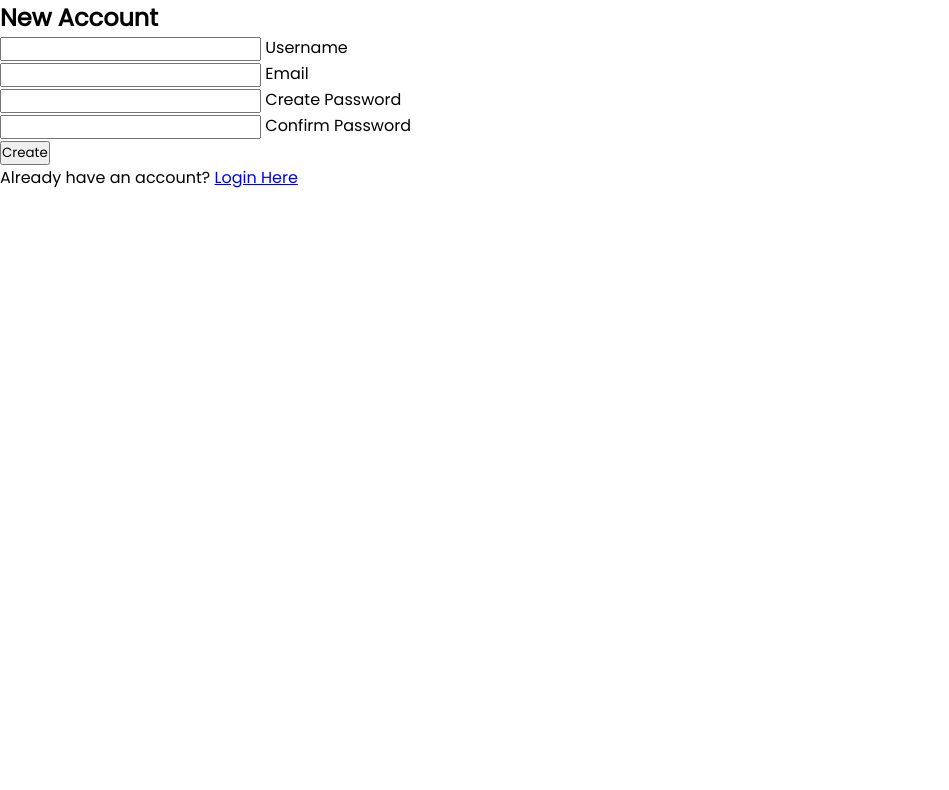
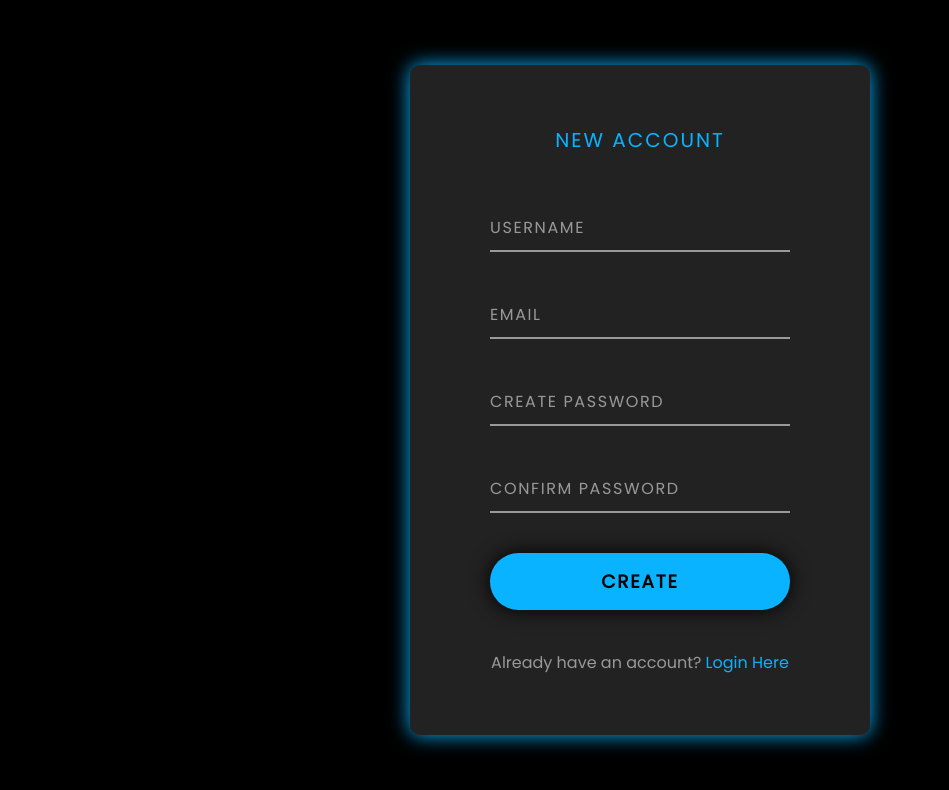
Before and after one commit to jsunh98/anim-reg-form, a plain HTML site: page index.html in a window 1280 px wide. Shown: the whole page, without its empty margins (0-949 px from the left). Drawn offline with Linux system fonts and the light colour scheme.

Commit message:
added css styling. created global variables for colors. finished styling

```diff
--- a/styles.css
+++ b/styles.css
@@ -6,3 +6,95 @@
     box-sizing: border-box;
     font-family: 'Poppins', consolas;
 }
+:root {
+    --clr: #0ab3ff;
+    --white: #fff;
+    --bg: #000;
+    --form-bg: #222;
+    --in-border: 2px solid#999;
+    --in-label: #999;
+
+}
+body {
+    display: flex;
+    justify-content: center;
+    align-items: center;
+    min-height: 100vh;
+    background: var(--bg);
+
+}
+form {
+    background: var(--form-bg);
+    padding: 60px 80px 60px;
+    text-align: center;
+    flex-direction: column;
+    border-radius: 10px;
+    border-color: 2px solid var(--clr);
+    box-shadow: 0 0 20px var(--clr);
+
+}
+form h2 {
+    font-weight: 500;
+    text-transform: uppercase;
+    font-size: 1.25em;
+    padding-bottom: 50px;
+    letter-spacing: 0.1em;
+    color: var(--clr);
+}
+.inputBox {
+    position: relative;
+    width: 300px;
+    margin-bottom: 40px;
+}
+.inputBox input {
+    width: 100%;
+    position: relative;
+    padding: 10px 0;
+    background: transparent;
+    border: none;
+    border-bottom: var(--in-border);
+    outline: none;
+    color: var(--white);
+    font-size: 1em;
+    text-transform: capitalize;
+    letter-spacing: 0.15em;
+}
+.inputBox label {
+    position: absolute;
+    left: 0;
+    padding: 10px 0;
+    pointer-events: none;
+    color: var(--in-label);
+    text-transform: uppercase;
+    letter-spacing: 0.1em;
+}
+.inputBox input:focus,
+.inputBox input:valid {
+    border-bottom: 2px solid var(--clr);
+
+}
+.inputBox input[type="submit"] {
+    background: var(--clr);
+    border: none;
+    padding: 15px;
+    border-radius: 50px;
+    color: var(--bg);
+    font-weight: 600;
+    font-size: 1.15em;
+    text-transform: uppercase;
+    letter-spacing: 0.1em;
+    cursor: pointer;
+    transition: 0.5s;
+    box-shadow: 0 0 20px var(--bg);
+}
+.inputBox input[type="submit"]:hover {
+    letter-spacing: 0.35em;
+}
+form p {
+    color: var(--in-label);
+}
+form p a {
+    color: var(--clr);
+    font-weight: 500;
+    text-decoration: none;
+}
```
